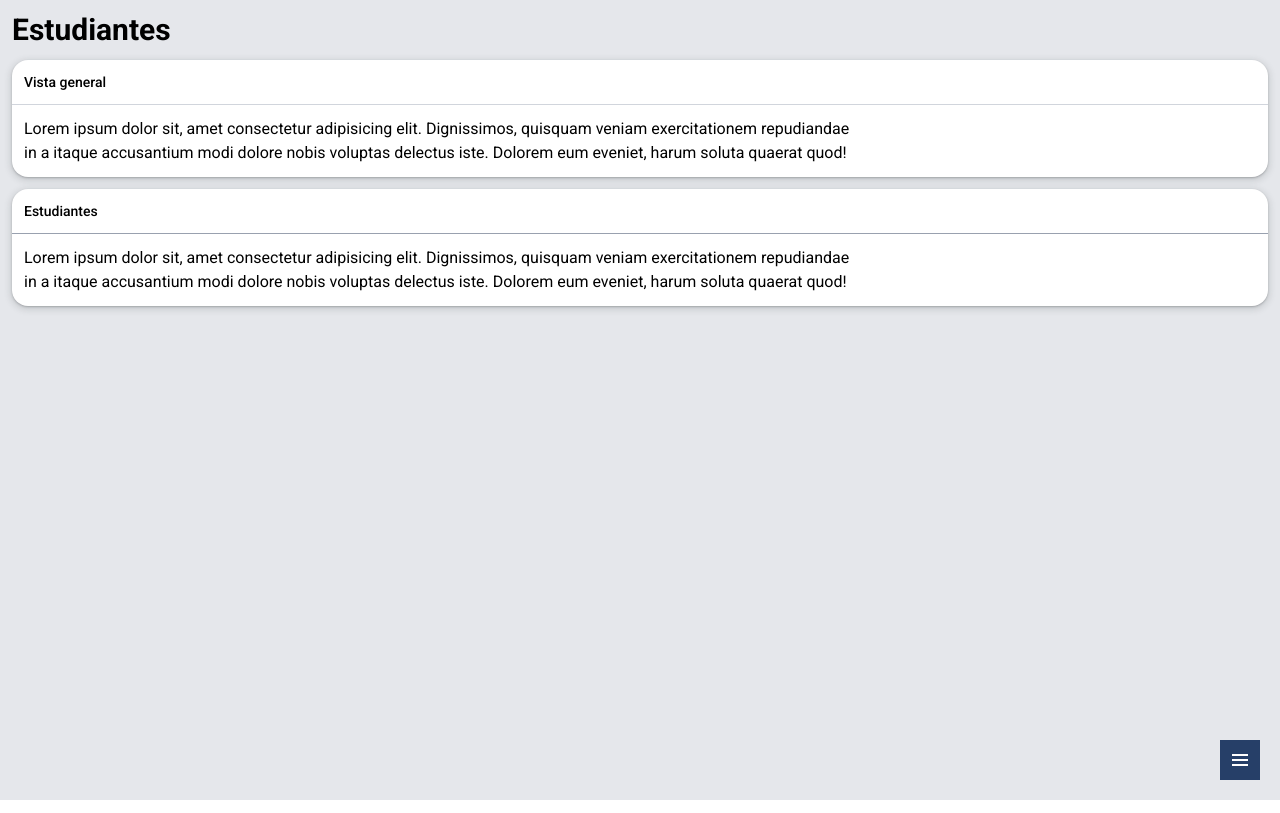
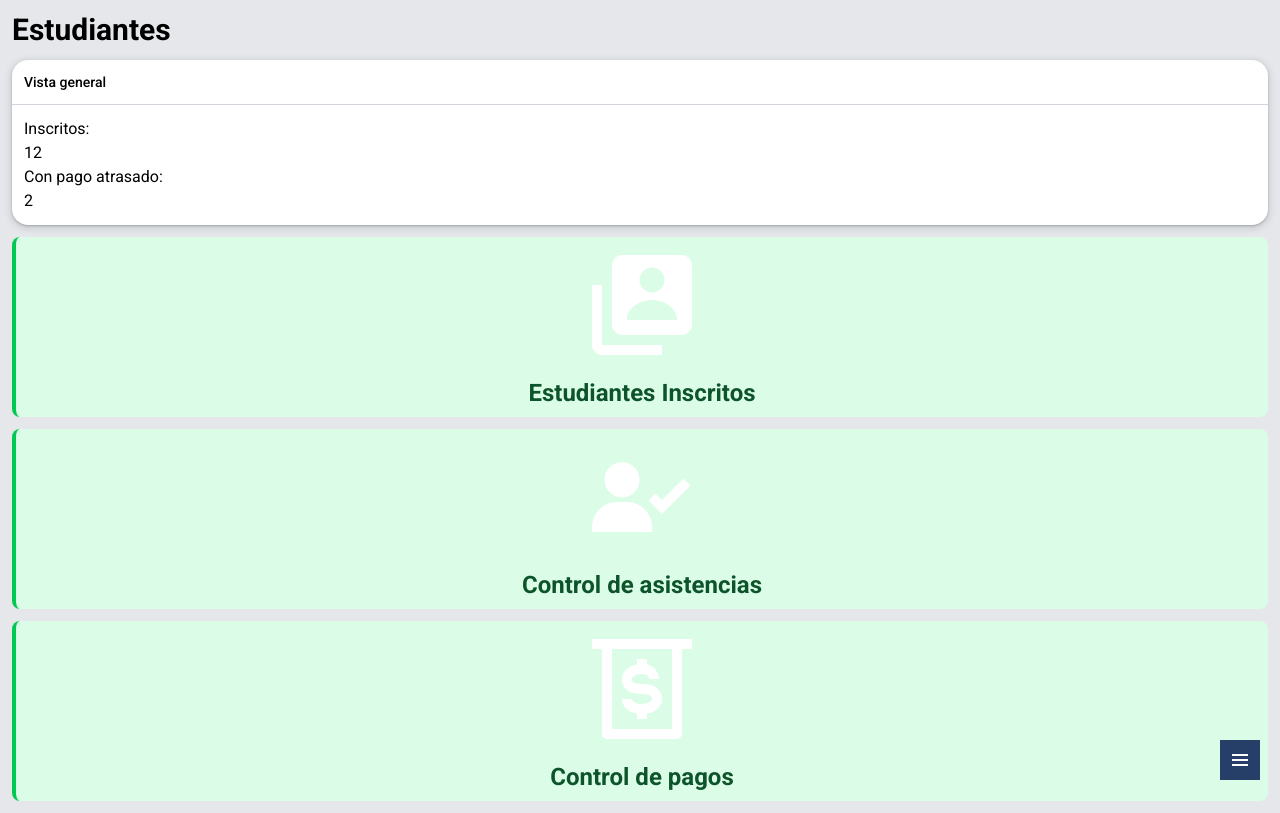
Before and after one commit to MiguelDev3/academy-erp-front, a React (Vite) app: page /students in a window 1280 px wide. Built offline with nearby package versions, Linux system fonts and the light colour scheme.

Commit message:
Update Estudiantes Page

```diff
--- a/package.json
+++ b/package.json
@@ -11,6 +11,7 @@
   },
   "dependencies": {
     "@tailwindcss/vite": "^4.1.12",
+    "js-cookie": "^3.0.5",
     "react": "^19.1.1",
     "react-dom": "^19.1.1",
     "react-router-dom": "^7.8.1",
--- /dev/null
+++ b/src/assets/icons/StudentControlIcon.jsx
@@ -0,0 +1,13 @@
+export const StudentControlIcon = ({className, width = 24, height = 24}) => {
+  return (
+    <svg
+        className={className}
+      xmlns="http://www.w3.org/2000/svg"
+      width={width}
+      height={height}
+      viewBox="0 0 24 24"
+    >
+      <path d="M8 12.052c1.995 0 3.5-1.505 3.5-3.5s-1.505-3.5-3.5-3.5-3.5 1.505-3.5 3.5 1.505 3.5 3.5 3.5zM9 13H7c-2.757 0-5 2.243-5 5v1h12v-1c0-2.757-2.243-5-5-5zm11.294-4.708-4.3 4.292-1.292-1.292-1.414 1.414 2.706 2.704 5.712-5.702z"></path>
+    </svg>
+  );
+};
--- /dev/null
+++ b/src/assets/icons/StudentListIcon.jsx
@@ -0,0 +1,14 @@
+export const StudentListIcon = ({ className, width = 24, height = 24}) => {
+  return (
+    <svg
+      className={className}
+      xmlns="http://www.w3.org/2000/svg"
+      width={width}
+      height={height}
+      viewBox="0 0 24 24"
+    >
+      <path d="M20 2H8a2 2 0 0 0-2 2v12a2 2 0 0 0 2 2h12a2 2 0 0 0 2-2V4a2 2 0 0 0-2-2zm-6 2.5a2.5 2.5 0 1 1 0 5 2.5 2.5 0 0 1 0-5zM19 15H9v-.25C9 12.901 11.254 11 14 11s5 1.901 5 3.75V15z"></path>
+      <path d="M4 8H2v12c0 1.103.897 2 2 2h12v-2H4V8z"></path>
+    </svg>
+  );
+};
--- /dev/null
+++ b/src/assets/icons/StudentPaymentIcon.jsx
@@ -0,0 +1,14 @@
+export const StudentPaymentIcon = ({ className, width = 24, height = 24 }) => {
+  return (
+    <svg
+      className={className}
+      xmlns="http://www.w3.org/2000/svg"
+      width={width}
+      height={height}
+      viewBox="0 0 24 24"
+    >
+      <path d="M12 15c-1.84 0-2-.86-2-1H8c0 .92.66 2.55 3 2.92V18h2v-1.08c2-.34 3-1.63 3-2.92 0-1.12-.52-3-4-3-2 0-2-.63-2-1s.7-1 2-1 1.39.64 1.4 1h2A3 3 0 0 0 13 7.12V6h-2v1.09C9 7.42 8 8.71 8 10c0 1.12.52 3 4 3 2 0 2 .68 2 1s-.62 1-2 1z"></path>
+      <path d="M5 2H2v2h2v17a1 1 0 0 0 1 1h14a1 1 0 0 0 1-1V4h2V2H5zm13 18H6V4h12z"></path>
+    </svg>
+  );
+};
--- /dev/null
+++ b/src/hooks/useEnv.js
@@ -0,0 +1,5 @@
+export const useEnv = () => {
+    return{
+        apiDomain: import.meta.env.VITE_API_DOMAIN
+    }
+};
--- a/src/pages/login/Login.jsx
+++ b/src/pages/login/Login.jsx
@@ -1,7 +1,10 @@
 import { Link, useNavigate } from "react-router-dom";
+import { useEnv } from "../../hooks/useEnv";
+import Cookies from "js-cookie";
 
 export const Login = () => {
   const navigate = useNavigate();
+  const { apiDomain } = useEnv();
   const loginUser = async () => {
     const inputUsernameValue = document.querySelector("#login-username").value;
     const inputPasswordValue = document.querySelector("#login-password").value;
@@ -16,18 +19,18 @@ export const Login = () => {
     const apiOptions = {
       method: "POST",
       headers: apiHeaders,
-      body: JSON.stringify(user)
+      body: JSON.stringify(user),
     };
 
     try {
-      const response = await fetch("http://localhost:3000/login", apiOptions);
+      const response = await fetch(`${apiDomain}/login`, apiOptions);
       if (!response.ok) {
         const errorData = await response.json();
         throw new Error(errorData[0].message || `Error: ${response.status}`);
       }
 
       const data = await response.json();
-      console.log(data);
+      Cookies.set("account_login", data.token);
       navigate("/dashboard");
     } catch (error) {
       throw new Error(error.message);
--- a/src/pages/students/Students.jsx
+++ b/src/pages/students/Students.jsx
@@ -1,39 +1,42 @@
+import { Link } from "react-router-dom"
+import { StudentListIcon } from "../../assets/icons/StudentListIcon"
 import { HamburgerButton } from "../../components/ui/HamburgerButton"
 import { Sidebar } from "../../components/ui/sidebar"
+import { StudentControlIcon } from "../../assets/icons/StudentControlIcon"
+import { StudentPaymentIcon } from "../../assets/icons/StudentPaymentIcon"
 
 export const Students = ({ menuClosed, toggleMenu }) => {
   return (
     <>
       <Sidebar menuClosed={menuClosed} toggleMenu={toggleMenu}/>
       <HamburgerButton menuClosed={menuClosed} toggleMenu={toggleMenu} />
-      <main className="min-h-dvh bg-gray-200 px-3 font-roboto flex flex-col gap-3 ">
+      <main className="min-h-dvh bg-gray-200 px-3 pb-3 font-roboto flex flex-col gap-3 ">
         <h1 className="pt-3 font-bold text-3xl">Estudiantes</h1>
         <section className="[--shadow:rgba(60,64,67,0.3)_0_1px_2px_0,rgba(60,64,67,0.15)_0_2px_6px_2px] w-full h-auto rounded-2xl bg-white [box-shadow:var(--shadow)]">
           <div className="w-full border-b border-gray-300">
             <h2 className="py-3 ps-3 font-medium text-sm">Vista general</h2>
           </div>
           <div className="w-full p-3">
-            <p className="text-balance">
-              Lorem ipsum dolor sit, amet consectetur adipisicing elit.
-              Dignissimos, quisquam veniam exercitationem repudiandae in a
-              itaque accusantium modi dolore nobis voluptas delectus iste.
-              Dolorem eum eveniet, harum soluta quaerat quod!
-            </p>
+            <div>
+              <h3>Inscritos:</h3>
+              <span>12</span>
+              <h3>Con pago atrasado:</h3>
+              <span>2</span>
+            </div>
           </div>
         </section>
-        <section className="[--shadow:rgba(60,64,67,0.3)_0_1px_2px_0,rgba(60,64,67,0.15)_0_2px_6px_2px] w-full h-auto rounded-2xl bg-white [box-shadow:var(--shadow)]">
-          <div className="w-full border-b border-gray-400">
-            <h2 className="py-3 ps-3 font-medium text-sm">Estudiantes</h2>
-          </div>
-          <div className="w-full p-3">
-            <p className="text-balance">
-              Lorem ipsum dolor sit, amet consectetur adipisicing elit.
-              Dignissimos, quisquam veniam exercitationem repudiandae in a
-              itaque accusantium modi dolore nobis voluptas delectus iste.
-              Dolorem eum eveniet, harum soluta quaerat quod!
-            </p>
-          </div>
-        </section>
+        <Link to="/students/all" className="bg-green-100 dark:bg-green-900 border-l-4 border-green-500 dark:border-green-700 text-green-900 dark:text-green-100 p-2 rounded-lg flex flex-col justify-center items-center gap-3 transition duration-300 ease-in-out hover:bg-green-200 dark:hover:bg-green-800 transform hover:scale-105">
+          <StudentListIcon className={"fill-white"} width={120} height={120}/>
+          <h3 className="font-bold text-2xl">Estudiantes Inscritos</h3>
+        </Link>
+        <Link to="/students/control" className="bg-green-100 dark:bg-green-900 border-l-4 border-green-500 dark:border-green-700 text-green-900 dark:text-green-100 p-2 rounded-lg flex flex-col justify-center items-center gap-3 transition duration-300 ease-in-out hover:bg-green-200 dark:hover:bg-green-800 transform hover:scale-105">
+          <StudentControlIcon className={"fill-white"} width={120} height={120}/>
+          <h3 className="font-bold text-2xl">Control de asistencias</h3>
+        </Link>
+        <Link to="/students/payments" className="bg-green-100 dark:bg-green-900 border-l-4 border-green-500 dark:border-green-700 text-green-900 dark:text-green-100 p-2 rounded-lg flex flex-col justify-center items-center gap-3 transition duration-300 ease-in-out hover:bg-green-200 dark:hover:bg-green-800 transform hover:scale-105">
+          <StudentPaymentIcon className={"fill-white"} width={120} height={120}/>
+          <h3 className="font-bold text-2xl">Control de pagos</h3>
+        </Link>
       </main>
     </>
   )
```
Also changed, not shown: 2 other files (tests, documents, lock files or other folders).
